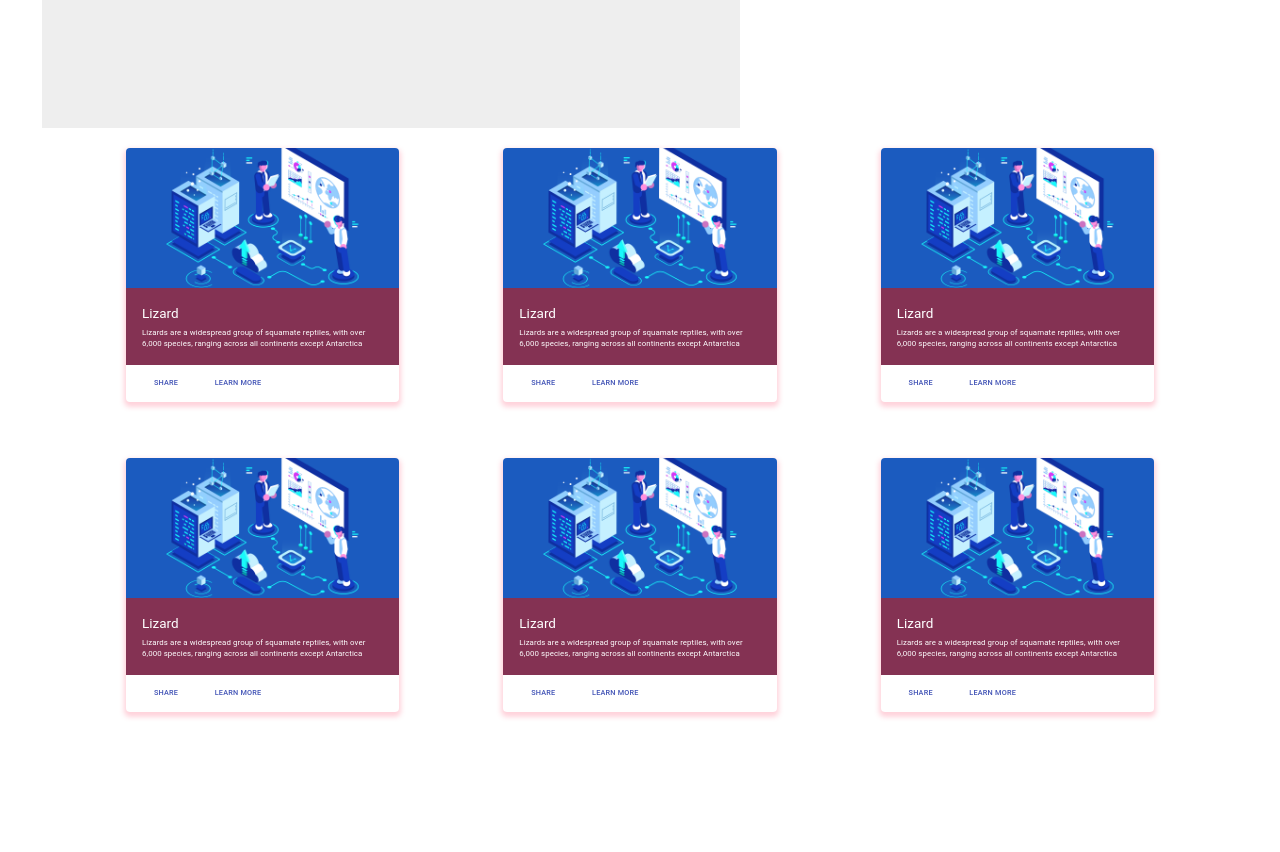
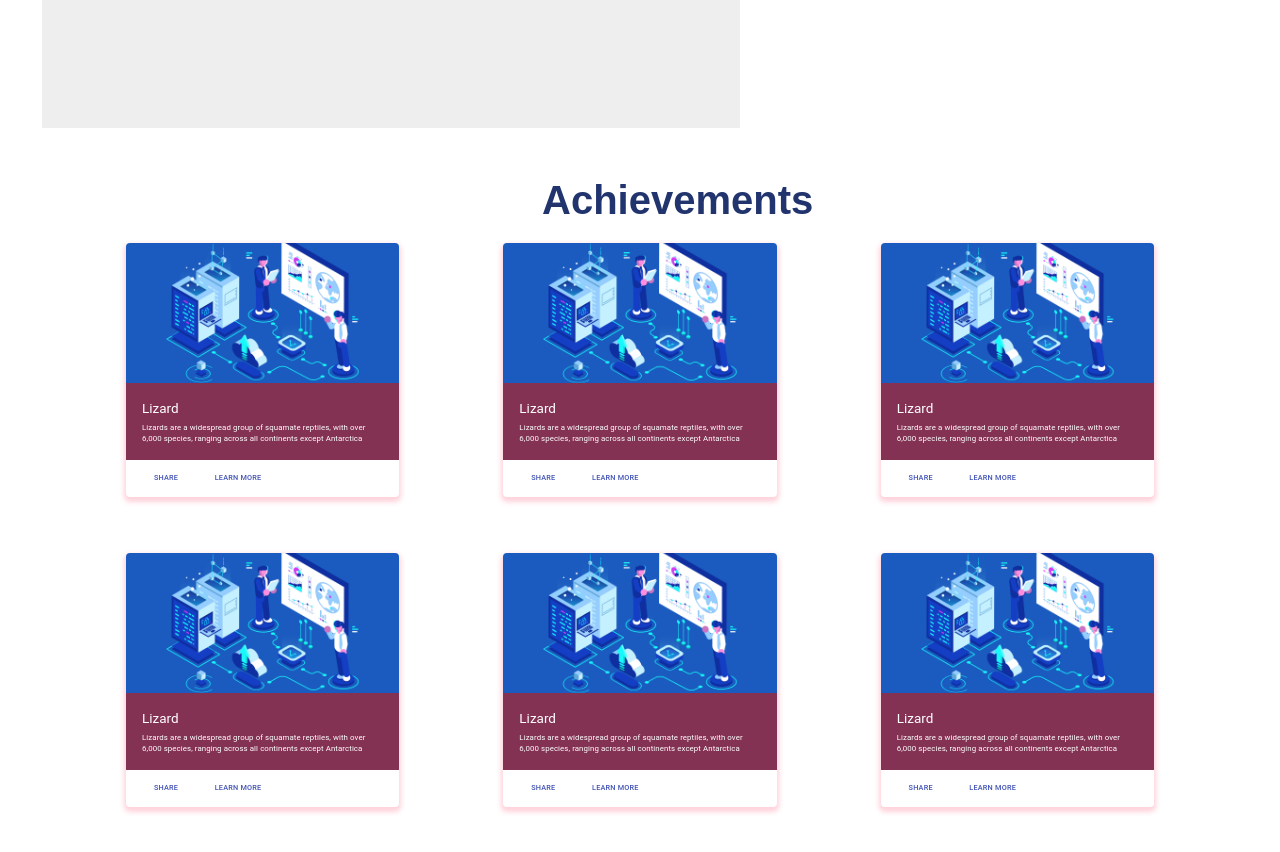
Before and after one commit to Primeasia-University/primeasia-university, a Gatsby site: page / in a window 1280 px wide. Shown: the part 560-1412 px from the top of the page. Before the commit the page ends 1310 px from the top, so only its background shows below. Built offline with nearby package versions, Linux system fonts and the light colour scheme; Gatsby itself is replaced by a stand-in of ours.

Commit message:
updated achievment

```diff
--- a/src/components/Home/Hero.js
+++ b/src/components/Home/Hero.js
@@ -8,10 +8,22 @@ const useStyles = makeStyles({
   gridContainer: {
 
     paddingLeft: '40px',
-    paddingRight: '40px'
+    paddingRight: '40px',
+    marginBottom:'500px'
 
 
-   }
+   },
+   title:{
+
+    fontSize: '40px',
+    fontWeight: 600,
+    marginLeft:'500px',
+    marginTop:'50px',
+
+
+
+
+  }
 
 });
 
@@ -30,11 +42,15 @@ const Hero = () => {
           {/* --------------Notice-------------------- */}
         </Grid>
 
+        <h1 className={classes.title}>Achievements</h1>
+
 
       </Grid>
       <Grid container spacing={2} className={classes.gridContainer}>
 
-         <Grid item xs={12} sm={6} md={4}>
+
+
+           <Grid item xs={12} sm={6} md={4}>
            <First_acheiv/>
            </Grid>
            <Grid item xs={12} sm={6} md={4}>
@@ -53,6 +69,7 @@ const Hero = () => {
            <First_acheiv/>
            </Grid>
 
+
         </Grid>
     </Container>
   )
--- a/src/components/Home/first_acheiv.js
+++ b/src/components/Home/first_acheiv.js
@@ -13,10 +13,10 @@ import Logo from '../../images/data_centre.png'
 
 const useStyles = makeStyles({
     root: {
-        maxWidth: 375,
+        maxWidth: 800,
         margin: '20px',
         "&:hover": {
-            transform:"scale(0.9)",
+            transform:"scale(1.1)",
             transition:'1s',
           },
 
```
